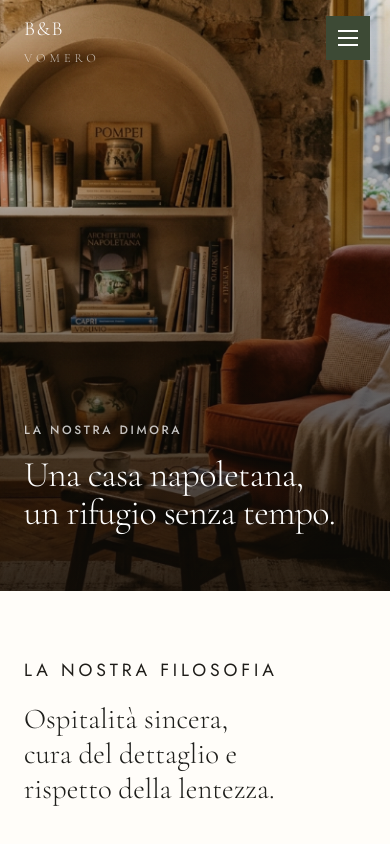
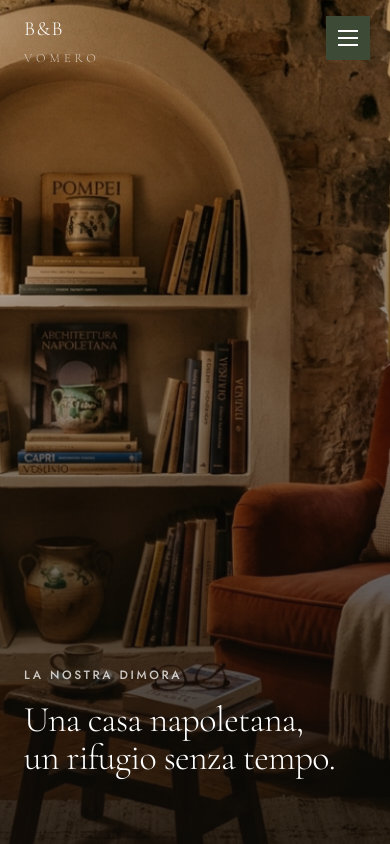
Before and after one commit to antoniodelvecchio1970-hash/B-BVomero, a plain HTML site: page il-bb.html in a window 390 px wide. Shown: the top 844 px of the page. Drawn offline with nearby package versions, Linux system fonts and the light colour scheme.

Commit message:
Fix mobile hero: applicato 100svh / 100dvh a tutte le hero su viewport mobile con fallback webkit-fill-available

```diff
--- a/assets/css/style.css
+++ b/assets/css/style.css
@@ -1489,3 +1489,16 @@ body.has-intro:not(.intro-done) .reveal-text { animation-play-state: paused; }
     margin-bottom: 1rem;
   }
 }
+
+
+@media (max-width: 768px) {
+  .hero,
+  .page-hero {
+    height: 100svh !important;
+    height: 100vh !important;
+    height: 100dvh !important;
+    min-height: -webkit-fill-available !important;
+    min-height: 100svh !important;
+    padding-bottom: clamp(2.5rem, 8vh, 4.5rem) !important;
+  }
+}
```
